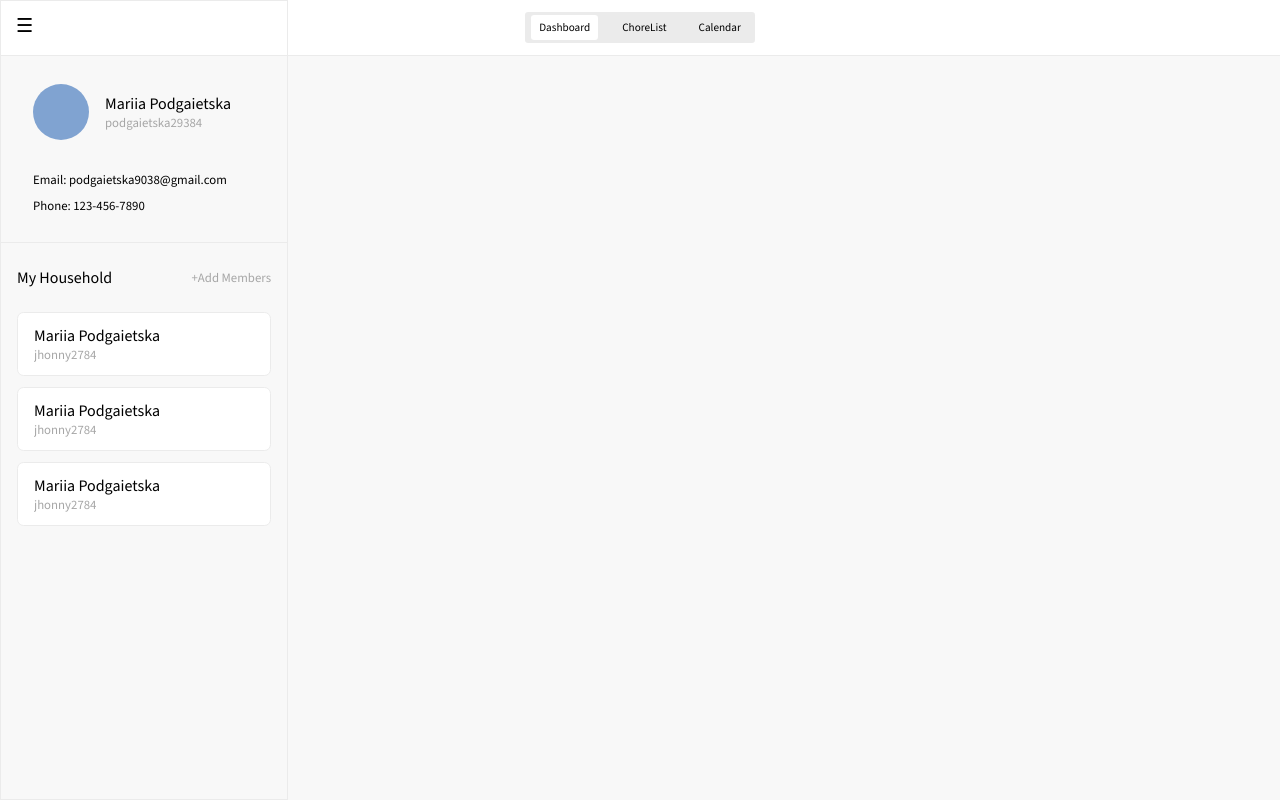
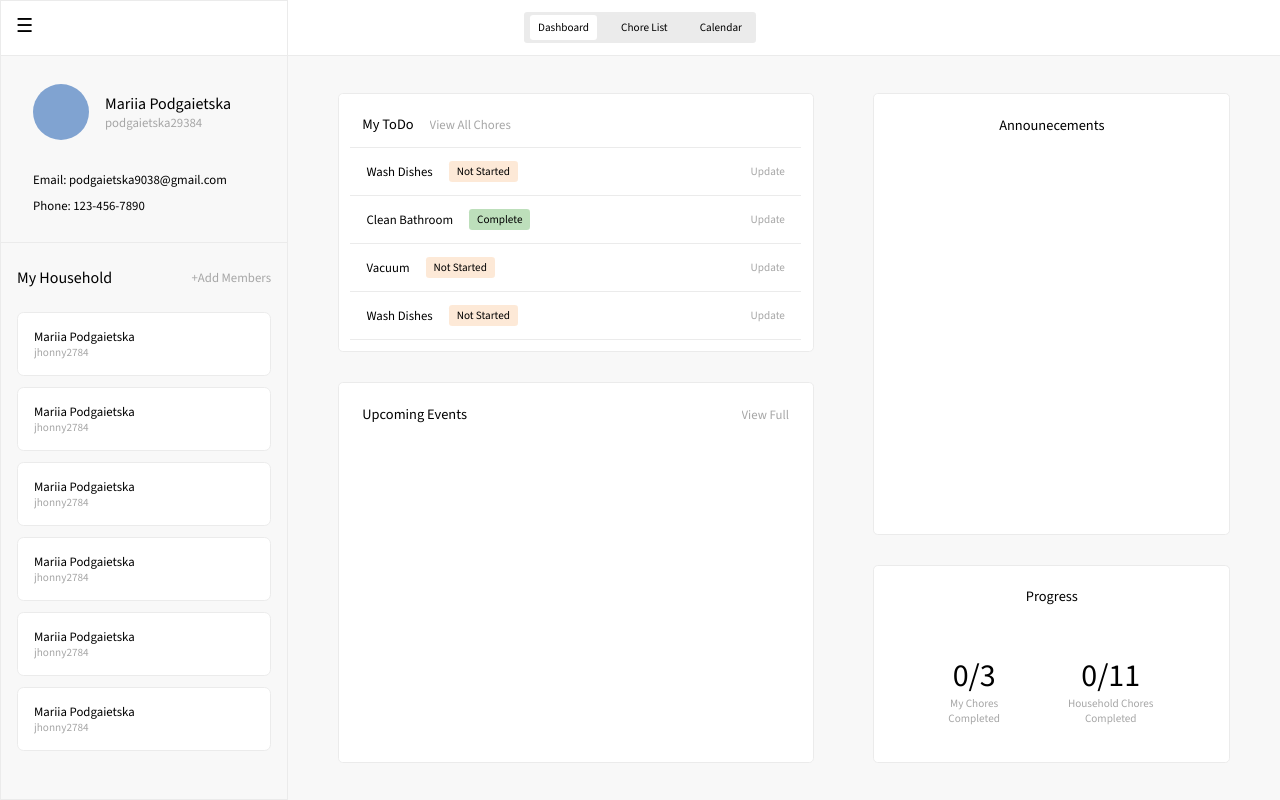
Before and after one commit to Axeloooo/ChoreShare, a React (Create React App) app in the folder client/: page / in a window 1280 px wide. Built offline with nearby package versions, Linux system fonts and the light colour scheme.

Commit message:
dashboard layout done

```diff
--- a/client/src/App.jsx
+++ b/client/src/App.jsx
@@ -3,6 +3,8 @@ import React from 'react';
 import Layout from './components/Layout';
 import { BrowserRouter, Routes, Route } from "react-router-dom";
 import { useState } from "react";
+import Dashboard from './pages/Dashboard';
+import Calendar from './pages/Calendar';
 
 function App() {
   const [sidebarOpen, setSidebarOpen] = useState(true);
@@ -12,6 +14,8 @@ function App() {
       <BrowserRouter>
         <Routes>
           <Route path="/" element={<Layout sidebarOpen={sidebarOpen} setSidebarOpen={setSidebarOpen}/>}>
+            <Route index element={<Dashboard sidebarOpen={sidebarOpen}/>} />
+            <Route path="calendar" element={<Calendar />} />
           </Route>
         </Routes>
       </BrowserRouter>
--- a/client/src/components/Header.jsx
+++ b/client/src/components/Header.jsx
@@ -5,7 +5,7 @@ function Header() {
     <div className="header">
       <ul className="nav-list">
         <li className="nav-item active">Dashboard</li>
-        <li className="nav-item">ChoreList</li>
+        <li className="nav-item">Chore List</li>
         <li className="nav-item">Calendar</li>
       </ul>
     </div>
--- a/client/src/components/Sidebar.jsx
+++ b/client/src/components/Sidebar.jsx
@@ -37,6 +37,9 @@ function Sidebar({sidebarOpen, setSidebarOpen}) {
                 <HouseholdMember />
                 <HouseholdMember />
                 <HouseholdMember />
+                <HouseholdMember />
+                <HouseholdMember />
+                <HouseholdMember />
             </div>
         </div>
     </div>
--- /dev/null
+++ b/client/src/pages/Calendar.jsx
@@ -0,0 +1,11 @@
+import '../styles/Calendar.css';
+
+function Calendar() {
+    return (
+        <div className="calendar-page">
+        <h1>Calendar</h1>
+        </div>
+    );
+}
+
+export default Calendar;
--- /dev/null
+++ b/client/src/pages/Dashboard.jsx
@@ -0,0 +1,72 @@
+import '../styles/Dashboard.css';
+
+function Dashboard ({sidebarOpen}) {
+const tasks = [{title : "Wash Dishes", status : "Not Started"}, {title : "Clean Bathroom", status : "Complete"}, {title : "Vacuum", status : "Not Started"}, {title : "Wash Dishes", status : "Not Started"}, {title : "Wash Dishes", status : "Not Started"}, {title : "Wash Dishes", status : "Not Started"}]
+
+
+  return (
+    <div className={sidebarOpen ? "dashboard-page" : "dashboard-page full-width"}>
+        <div className="grid-container">
+            <div className="todo-view container">
+                <div className="container-header together">
+                    <h3>My ToDo</h3>
+                    <p>View All Chores</p>
+                </div>
+                <div className="container-contents">
+                    {tasks.map((task, index) => {
+                        return (
+                            <div className="my-chore-container" key={index}>
+                                <div className="my-chore-info">
+                                    <p className="my-chore-title">
+                                        {task.title}
+                                    </p>
+                                    <p className="progress" style={{backgroundColor: task.status === "Complete" ? "rgba(39, 148, 30, 0.3)" : "rgba(248, 183, 124, 0.3)"}}>
+                                        {task.status}
+                                    </p>
+                                </div>
+                                <div className="progress-edit">
+                                    Update
+                                </div>
+                            </div>
+                        )
+                    })}
+                </div>
+            </div>
+            <div className="all-chores-view container">
+                <div className="container-header center">
+                    <h3>Announecements</h3>
+                </div>
+                <div className="container-contents">
+
+                </div>
+            </div>
+            <div className="upcoming-events-view container">
+                <div className="container-header space-between">
+                    <h3>Upcoming Events</h3>
+                    <p>View Full</p>
+                </div>
+                <div className="container-contents">
+
+                </div>
+            </div>
+            <div className="stats-view container">
+                <div className="container-header center">
+                    <h3>Progress</h3>
+                </div>
+                <div className="container-contents stats">
+                    <div className="stat">
+                        <h3>0/3</h3>
+                        <p>My Chores Completed</p>
+                    </div>
+                    <div className="stat">
+                        <h3>0/11</h3>
+                        <p>Household Chores Completed</p>
+                    </div>
+                </div>
+            </div>
+        </div>
+    </div>
+  );
+}
+
+export default Dashboard;
--- a/client/src/styles/App.css
+++ b/client/src/styles/App.css
@@ -33,7 +33,8 @@
 }
 
 .app-layout{
-  position: relative;
   width: 100%;
   height: 100vh;
+  display: flex;
+  flex-direction: column;
 }
--- /dev/null
+++ b/client/src/styles/Calendar.css
@@ -0,0 +1,9 @@
+
+.calendar-page{
+    background: blue;
+    height: 100%;
+    position: fixed;
+    top: 3.5rem;
+    right: 0;
+    width: calc(100% - 18rem);
+}
--- /dev/null
+++ b/client/src/styles/Dashboard.css
@@ -0,0 +1,169 @@
+
+.dashboard-page{
+    height: calc(100% - 3.5rem);
+    position: fixed;
+    top: 3.5rem;
+    right: 0;
+    width: calc(100% - 18rem);
+    display: flex;
+    justify-content: center;
+    align-items: center;
+}
+
+.dashboard-page.full-width{
+    width: 100%;
+}
+
+.grid-container{
+    display: grid;
+    grid-template-columns: 1.6fr 0.2fr 1.2fr;
+    grid-template-rows: 1.5fr 0.2fr 0.2fr 1fr 0.2fr 1.3fr;
+    grid-gap: 0;
+    height: 90%;
+    width: 90%;
+    max-width: 62rem;
+    overflow: hidden;
+}
+
+.container{
+    display: flex;
+    flex-direction: column;
+    justify-content: center;
+    align-items: center;
+    background: white;
+    border-radius: 0.3rem;
+    border: 1px solid var(--lightgrey);
+}
+
+.container:nth-child(1){
+    grid-row: 1 / span 2;
+    grid-column: 1 / 2;
+}
+
+.container:nth-child(2){
+    grid-row: 1 / span 4;
+    grid-column: 3 / 4;
+}
+
+.container:nth-child(3){
+    grid-row: 4 / span 3;
+    grid-column: 1 / 2;
+}
+
+.container:nth-child(4){
+    grid-row: 6 / span 2;
+    grid-column: 3 / 4;
+}
+
+.container-header{
+    width: 90%;
+    height: 3rem;
+    margin-top: 0.5rem;
+    display: flex;
+    align-items: center;
+}
+
+.container-header.space-between{
+    justify-content: space-between;
+}
+
+.container-header.center{
+    justify-content: center;
+}
+
+.container-header.together{
+    justify-content: flex-start
+}
+
+.container-header.together h3{
+    margin-right: 1rem;
+}
+
+.container-header h3{
+    font-weight: 400;
+    font-size: 0.9rem;
+}
+
+.container-header p{
+    font-size: 0.8rem;
+    color: var(--darkgrey);
+    cursor: pointer;
+}
+
+.container-contents{
+    width: 95%;
+    height: calc(100% - 2.5rem);
+    display: flex;
+    justify-content: center;
+    align-items: center;
+}
+
+/* Stats */
+
+.stats{
+    padding: 0 2.5rem;
+    display: flex;
+    justify-content: space-between;
+}
+
+.stat{
+    display: flex;
+    flex-direction: column;
+    align-items: center;
+    gap: 0;
+}
+
+.stat h3{
+    font-size: 2rem;
+    font-weight: 400;
+}
+
+.stat p{
+    font-size: 0.7rem;
+    color: var(--darkgrey);
+    max-width: 95%;
+    text-align: center;
+}
+
+/* ToDo */
+
+.todo-view .container-contents{
+    flex-direction: column;
+    justify-content: flex-start;
+    overflow-y: auto;
+}
+
+.my-chore-container{
+    width: 100%;
+    min-height: 3rem;
+    display: flex;
+    flex-direction: row;
+    border-top: 1px solid var(--lightgrey);
+    align-items: center;
+    justify-content: space-between;
+    padding: 0 1rem;
+}
+
+.my-chore-info{
+    display: flex;
+    flex-direction: row;
+    align-items: center;
+}
+
+.my-chore-title{
+    font-size: 0.8rem;
+    font-weight: 400;
+    margin-right: 1rem;
+}
+
+.progress{
+    padding: 0.2rem 0.5rem;
+    font-size: 0.7rem;
+    border-radius: 0.2rem;
+}
+
+.progress-edit{
+    font-size: 0.7rem;
+    color: var(--darkgrey);
+    cursor: pointer;
+}
--- a/client/src/styles/Sidebar.css
+++ b/client/src/styles/Sidebar.css
@@ -111,8 +111,8 @@
 
 .members-list{
     width: 100%;
-    height: 100%;
-    overflow-y: auto;
+    height: 85%;
+    overflow-y: visible;
     padding: 0 1rem;
     display: flex;
     flex-direction: column;
@@ -121,7 +121,7 @@
 
 .member-container{
     width: 100%;
-    height: 4rem;
+    min-height: 4rem;
     display: flex;
     flex-direction: column;
     justify-content: center;
@@ -131,3 +131,11 @@
     border: 1px solid var(--lightgrey);
     border-radius: 0.4rem;
 }
+
+.member-container .fullname{
+    font-size: 0.8rem;
+}
+
+.member-container .username{
+    font-size: 0.7rem;
+}
```
